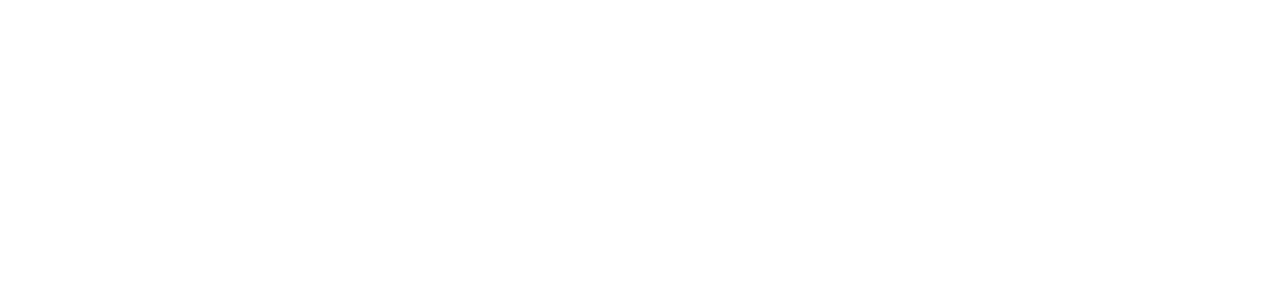
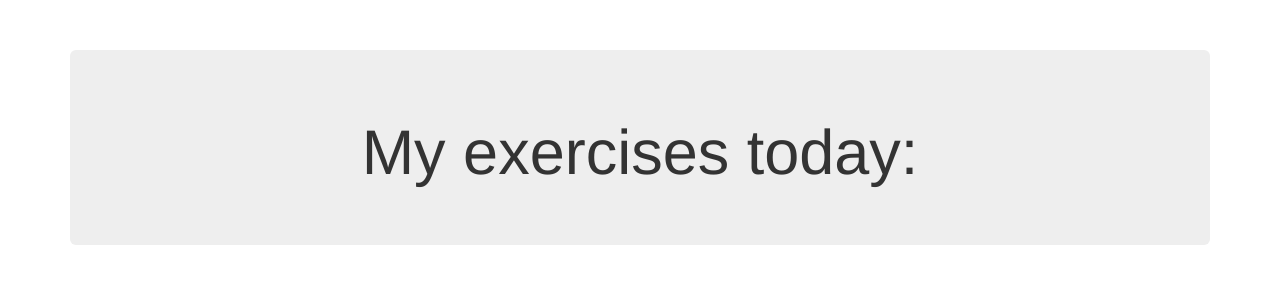
Before and after one commit to kduraiswami/liftrate, a website: page public/index.html in a window 1280 px wide. Drawn offline with nearby package versions, Linux system fonts and the light colour scheme.

Commit message:
added header for above list

```diff
--- a/public/index.html
+++ b/public/index.html
@@ -12,9 +12,9 @@
     <!-- SCROLLS -->
     <link rel="stylesheet" href="//netdna.bootstrapcdn.com/bootstrap/3.0.0/css/bootstrap.min.css">
     <style>
-        html                    { overflow-y:scroll; }
-        body                    { padding-top:50px; }
-        #exercises              { margin-bottom:30px; }
+    html                    { overflow-y:scroll; }
+    body                    { padding-top:50px; }
+    #exercises              { margin-bottom:30px; }
     </style>
 
     <!-- SPELLS -->
@@ -23,5 +23,17 @@
     <script src="MainCtrl.js"></script>
 
 </head>
+<body ng-controller="mainController">
+    <div class="container">
 
+        <!-- HEADER AND TODO COUNT -->
+        <div class="jumbotron text-center">
+            <h1>My exercises today: </h1>
+        </div>
+
+
+
+    </div>
+
+</body>
 </html>
```
